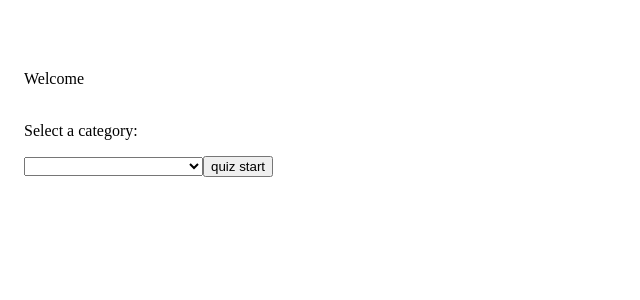
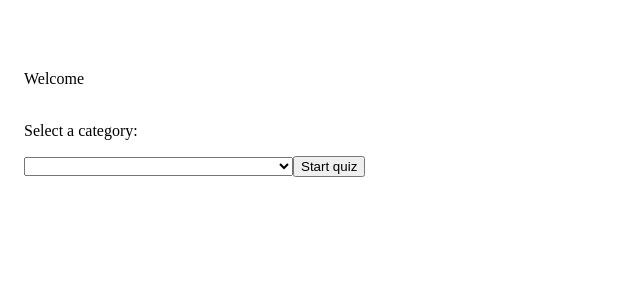
Before and after one commit to herlok/quiz, an Angular app: page /menu in a window 1280 px wide. Shown: the top 300 px of the page, without its empty margins (0-640 px from the left). Built offline with nearby package versions, Linux system fonts and the light colour scheme.

Commit message:
mukodik a kategoria valasztas, basically minden, css hianyzik

```diff
--- a/src/app/app.component.html
+++ b/src/app/app.component.html
@@ -1,4 +1,3 @@
-<!-- Toolbar -->
 <div class="toolbar" role="banner" id="toolbar" *ngIf="page === '/'">
   <form class="enternameForm">
     <span class="welcome">Welcome to Quiz night app</span><br><br>
--- a/src/app/menu/menu.component.html
+++ b/src/app/menu/menu.component.html
@@ -5,5 +5,5 @@
   <select [(ngModel)]="selectedCategoryId">
     <option *ngFor="let category of categories" [value]="category.id">{{ category.name }}</option>
   </select>
-  <button (click)="quizStart()">quiz start</button>
+  <button (click)="quizStart()">Start quiz</button>
 </div>
--- a/src/app/menu/menu.component.ts
+++ b/src/app/menu/menu.component.ts
@@ -14,8 +14,30 @@ interface QuizCategory {
 export class MenuComponent {
   username: string | null = '';
   categories: QuizCategory[] = [
-    { id: 31, name: 'Japanese Anime & Manga' },
-    { id: 32, name: 'Cartoons & Animations' }
+    { id: 9, name: 'General Knowledge' },
+    { id: 10, name: 'Entertainment: Books' },
+    { id: 11, name: 'Entertainment: Film' },
+    { id: 12, name: 'Entertainment: Music' },
+    { id: 13, name: 'Entertainment: Musicals & Theatres' },
+    { id: 14, name: 'Entertainment: Television' },
+    { id: 15, name: 'Entertainment: Video Games' },
+    { id: 16, name: 'Entertainment: Board Games' },
+    { id: 17, name: 'Science & Nature' },
+    { id: 18, name: 'Science: Computers' },
+    { id: 19, name: 'Science: Mathematics' },
+    { id: 20, name: 'Mythology' },
+    { id: 21, name: 'Sports' },
+    { id: 22, name: 'Geography' },
+    { id: 23, name: 'History' },
+    { id: 24, name: 'Politics' },
+    { id: 25, name: 'Art' },
+    { id: 26, name: 'Celebrities' },
+    { id: 27, name: 'Animals' },
+    { id: 28, name: 'Vehicles' },
+    { id: 29, name: 'Entertainment: Comics' },
+    { id: 30, name: 'Science: Gadgets' },
+    { id: 31, name: 'Entertainment: Japanese Anime & Manga' },
+    { id: 32, name: 'Entertainment: Cartoon & Animations' }
   ];
   selectedCategoryId: number | null = null;
 
--- a/src/app/quiz/quiz.component.html
+++ b/src/app/quiz/quiz.component.html
@@ -1,5 +1,5 @@
 <h2>Quiz</h2>
-<p>Welcome, {{ name }}</p>
+<p>Now playing, {{ name }}</p>
 
 <ng-container *ngIf="quizQuestions.length > 0; else loadingTemplate">
   <form (ngSubmit)="onSubmit()" *ngIf="score === null">
@@ -17,6 +17,7 @@
   <div *ngIf="score !== null">
     <h3>Quiz Results</h3>
     <p>Score: {{ score }} / {{ quizQuestions.length }}</p>
+    <button (click)="backToCategories()">Go back to categories</button>
   </div>
 </ng-container>
 
--- a/src/app/quiz/quiz.component.ts
+++ b/src/app/quiz/quiz.component.ts
@@ -1,5 +1,6 @@
 import { Component, OnInit } from '@angular/core';
 import { QuizService } from './quiz.service';
+import { Router } from '@angular/router';
 
 interface QuizQuestion {
   question: string;
@@ -19,7 +20,7 @@ export class QuizComponent implements OnInit {
   name: string | null = '';
   score: number | null = null;
 
-  constructor(private quizService: QuizService) {}
+  constructor(private quizService: QuizService, private router: Router) {}
 
   ngOnInit(): void {
     this.name = localStorage.getItem('name');
@@ -64,4 +65,8 @@ export class QuizComponent implements OnInit {
     }
     return array;
   }
+
+  backToCategories() {
+    this.router.navigate(['/menu']);
+  }
 }
--- a/src/app/quiz/quiz.service.ts
+++ b/src/app/quiz/quiz.service.ts
@@ -7,11 +7,11 @@ import { Observable } from 'rxjs';
 })
 export class QuizService {
   private apiUrl = 'https://opentdb.com/api.php';
-
   constructor(private http: HttpClient) {}
 
   getQuizQuestions(): Observable<any> {
-    const url = `${this.apiUrl}?amount=5&difficulty=easy&type=multiple`;
+    const categoryId = localStorage.getItem('selectedCategoryId');
+    const url = `${this.apiUrl}?amount=5&category=${categoryId}&type=multiple`;
     return this.http.get(url);
   }
 }
```
Also changed, not shown: src/app/quiz-category.service.ts (deleted, +0 -9 lines), 1 other file (tests, documents, lock files or other folders).
